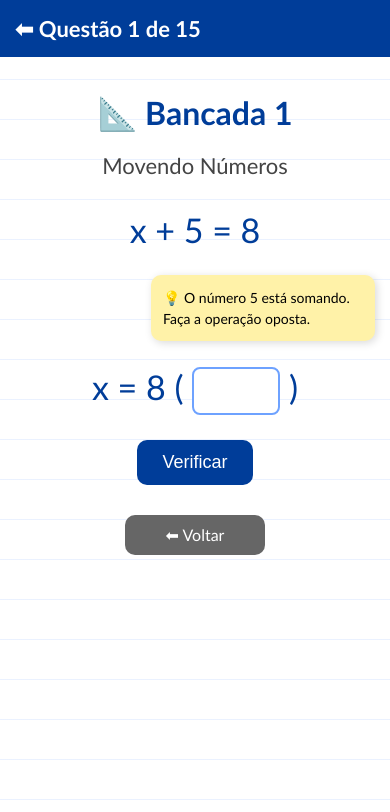
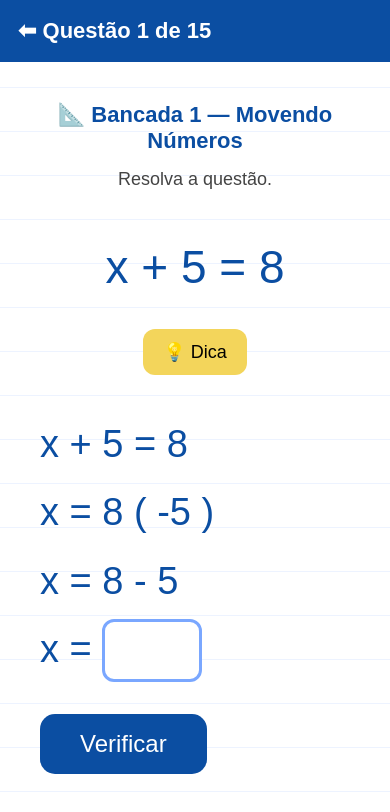
Before and after one commit to marcioamg4mat/laboratorio-fernao, a plain HTML site: page questao1.html in a window 390 px wide. Shown: the top 812 px of the page. Drawn offline with Linux system fonts and the light colour scheme.

Commit message:
Update questao1.html

```diff
--- a/questao1.html
+++ b/questao1.html
@@ -1,6 +1,5 @@
 <!DOCTYPE html>
 <html lang="pt-br">
-
 <head>
 <meta charset="UTF-8">
 <meta name="viewport" content="width=device-width, initial-scale=1.0">
@@ -11,119 +10,149 @@
 
 body{
 margin:0;
-font-family:Trebuchet MS,Arial,sans-serif;
+font-family:Arial,sans-serif;
+
 background:
 repeating-linear-gradient(
 white,
-white 39px,
-#d6e4ff 40px
+white 43px,
+#dbe7ff 44px
 );
-min-height:100vh;
+
+color:#0b4ea2;
 }
 
 .topo{
-background:#003d99;
+background:#0b4ea2;
 color:white;
-padding:15px;
+padding:18px;
 font-size:22px;
 font-weight:bold;
 }
 
-.area{
-max-width:430px;
+.folha{
+max-width:700px;
 margin:auto;
-padding:15px;
+padding:20px;
 }
 
-h1{
-text-align:center;
-color:#003d99;
-margin-bottom:5px;
-}
-
-h2{
-text-align:center;
-color:#444;
-font-size:22px;
-margin-bottom:30px;
-font-weight:normal;
-}
-
-.linha{
-font-size:34px;
-color:#003d99;
-text-align:center;
-margin:25px 0;
-}
-
-.caixa{
-width:80px;
-height:42px;
-font-size:28px;
-text-align:center;
-border:2px solid #6ea2ff;
-border-radius:8px;
-}
-
-.postit{
-background:#fff2a8;
-padding:12px;
-border-radius:10px;
-width:200px;
-font-size:14px;
-line-height:1.5;
-margin-left:auto;
-margin-right:0;
-margin-top:10px;
-margin-bottom:10px;
-box-shadow:2px 2px 8px rgba(0,0,0,.15);
-}
-
-.botao{
-display:block;
-margin:20px auto;
-padding:12px 25px;
-background:#003d99;
-color:white;
-border:none;
-border-radius:10px;
-font-size:18px;
-cursor:pointer;
-}
-
-.botao:hover{
-background:#0b4ea2;
-}
-
-.resultado{
+.titulo{
 text-align:center;
 font-size:22px;
 font-weight:bold;
 margin-top:20px;
 }
 
-.voltar{
-display:block;
-width:120px;
-margin:30px auto;
+.subtitulo{
 text-align:center;
-padding:10px;
-background:#666;
-color:white;
-text-decoration:none;
-border-radius:10px;
+font-size:18px;
+margin-top:15px;
+color:#444;
 }
 
-#etapa2{
-display:none;
+.equacao{
+text-align:center;
+font-size:72px;
+margin-top:50px;
 }
 
-#fim{
+.botaoDica{
+display:block;
+margin:35px auto;
+padding:12px 20px;
+border:none;
+background:#f3d55b;
+border-radius:12px;
+font-size:18px;
+cursor:pointer;
+}
+
+.postit{
 display:none;
+background:#fff1a8;
+padding:18px;
+width:280px;
+border-radius:12px;
+box-shadow:0 4px 10px rgba(0,0,0,.15);
+margin-bottom:30px;
+font-size:20px;
+color:#333;
+}
+
+.resolucao{
+margin-top:20px;
+margin-left:80px;
+font-size:58px;
+line-height:1.8;
+}
+
+.campo{
+width:120px;
+height:70px;
+font-size:50px;
+text-align:center;
+border:3px solid #7aa7ff;
+border-radius:12px;
+}
+
+.verificar{
+display:block;
+margin-top:30px;
+padding:16px 40px;
+font-size:24px;
+background:#0b4ea2;
+color:white;
+border:none;
+border-radius:15px;
+cursor:pointer;
+}
+
+.resultado{
+margin-top:30px;
+font-size:40px;
+font-weight:bold;
+}
+
+.sucesso{
+display:none;
+text-align:center;
+margin-top:40px;
+font-size:32px;
+color:black;
+}
+
+.proxima{
+display:none;
+margin:30px auto;
+padding:16px 30px;
+background:#e12626;
+color:white;
+border:none;
+border-radius:15px;
+font-size:22px;
+cursor:pointer;
+}
+
+@media(max-width:600px){
+
+.equacao{
+font-size:46px;
+}
+
+.resolucao{
+font-size:38px;
+margin-left:20px;
+}
+
+.campo{
+width:90px;
+height:55px;
+font-size:36px;
+}
+
 }
 
 </style>
-
 </head>
 
 <body>
@@ -132,138 +161,95 @@ display:none;
 ⬅ Questão 1 de 15
 </div>
 
-<div class="area">
+<div class="folha">
 
-<h1>📐 Bancada 1</h1>
-<h2>Movendo Números</h2>
+<div class="titulo">
+📐 Bancada 1 — Movendo Números
+</div>
 
-<div class="linha">
+<div class="subtitulo">
+Resolva a questão.
+</div>
+
+<div class="equacao">
 x + 5 = 8
 </div>
 
-<div class="postit">
-💡 O número 5 está somando.<br>
-Faça a operação oposta.
+<button class="botaoDica" onclick="mostrarDica()">
+💡 Dica
+</button>
+
+<div id="dica" class="postit">
+💡 O número 5 está somando.<br><br>
+Qual é a operação oposta?
 </div>
 
-<div id="etapa1">
+<div class="resolucao">
 
-<div class="linha">
-x = 8 (
-<input id="op" class="caixa">
-)
+<div>x + 5 = 8</div>
+
+<div>x = 8 ( -5 )</div>
+
+<div>x = 8 - 5</div>
+
+<div>
+x =
+<input id="resposta" class="campo">
 </div>
 
-<button class="botao" onclick="verificar1()">
+<button class="verificar" onclick="verificar()">
 Verificar
 </button>
 
 </div>
 
-<div id="etapa2">
+<div id="sucesso" class="sucesso">
 
-<div class="linha">
-x + 5 = 8
-</div>
+⭐ +20 pontos
 
-<div class="linha">
-x = 8 ( -5 )
-</div>
+<br><br>
 
-<div class="linha">
-x = 8 - 5
-</div>
+✅ Problema resolvido
 
-<div class="postit">
-💡 Agora calcule o resultado.
-</div>
+<br><br>
 
-<div class="linha">
-x =
-<input id="valorx" class="caixa">
-</div>
+x = 3
 
-<button class="botao" onclick="verificar2()">
-Verificar
+<br><br>
+
+<button class="proxima" onclick="location.href='bancada1.html'">
+Próxima questão
 </button>
 
 </div>
-
-<div id="fim">
-
-<div class="linha">
-x + 5 = 8
-</div>
-
-<div class="linha">
-x = 8 ( -5 )
-</div>
-
-<div class="linha">
-x = 8 - 5
-</div>
-
-<div class="linha">
-x = 3
-</div>
-
-<div class="resultado">
-⭐ +20 pontos
-<br><br>
-🏆 Questão concluída!
-</div>
-
-</div>
-
-<div id="mensagem" class="resultado"></div>
-
-<a href="bancada1.html" class="voltar">
-⬅ Voltar
-</a>
 
 </div>
 
 <script>
 
-function verificar1(){
+function mostrarDica(){
+document.getElementById("dica").style.display="block";
+}
 
-let resposta =
-document.getElementById("op").value.trim();
+function verificar(){
 
-if(Number(resposta) === -5){
+let valor =
+document.getElementById("resposta")
+.value
+.trim();
 
-document.getElementById("etapa1").style.display="none";
-document.getElementById("etapa2").style.display="block";
+if(valor=="3" || valor=="+3"){
 
-document.getElementById("mensagem").innerHTML =
-"";
+document.getElementById("sucesso")
+.style.display="block";
 
-}else{
-
-document.getElementById("mensagem").innerHTML =
-"❌ Pense na operação oposta.";
+document.querySelector(".proxima")
+.style.display="block";
 
 }
+else{
 
-}
-
-function verificar2(){
-
-let resposta =
-document.getElementById("valorx").value.trim();
-
-if(Number(resposta) === 3){
-
-document.getElementById("etapa2").style.display="none";
-document.getElementById("fim").style.display="block";
-
-document.getElementById("mensagem").innerHTML =
-"";
-
-}else{
-
-document.getElementById("mensagem").innerHTML =
-"❌ Confira o cálculo.";
+alert("Tente novamente.");
 
 }
 
```
